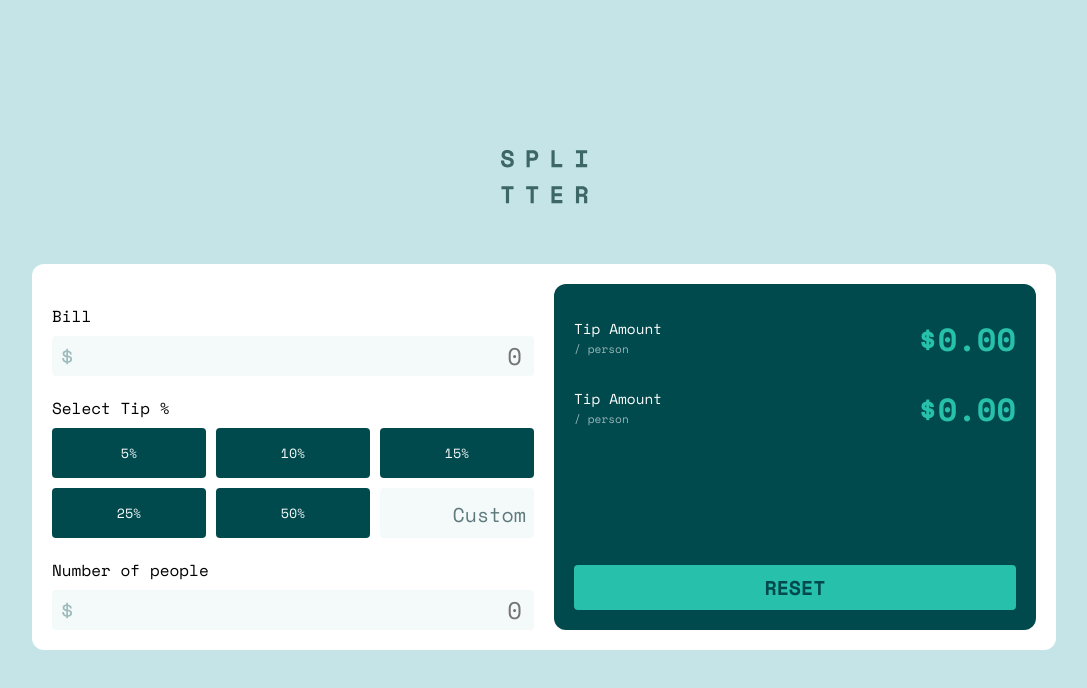
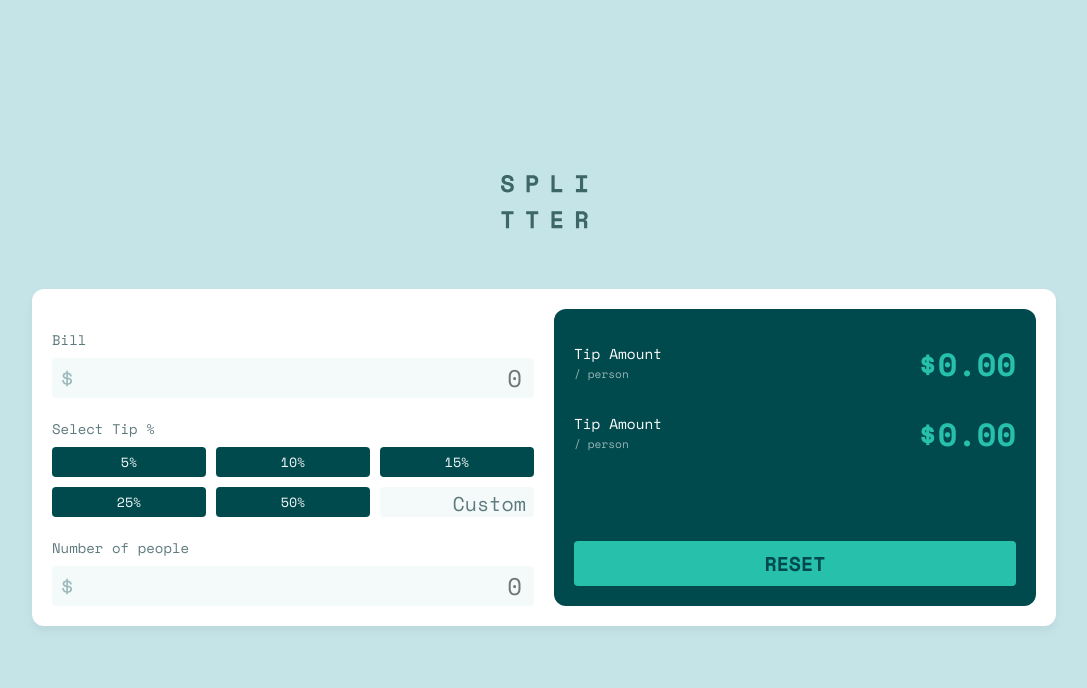
Before and after one commit to ezechukwu69/angular-tip-calculator, an Angular app: page / in a window 1280 px wide. Shown: the top 688 px of the page, without its empty margins (96-1183 px from the left). Built offline with nearby package versions, Linux system fonts and the light colour scheme.

Commit message:
Added colour fixes

```diff
--- a/src/app/app.component.scss
+++ b/src/app/app.component.scss
@@ -16,6 +16,7 @@
   row-gap: 40px;
   column-gap: 20px;
   overflow: hidden;
+  box-shadow: 0px 5px 10px rgb(0 0 0 / 0.05);
 }
 
 .title {
--- a/src/app/inputs/inputs.component.scss
+++ b/src/app/inputs/inputs.component.scss
@@ -1,6 +1,8 @@
 .title {
   margin-bottom: 8px;
   margin-top: 20px;
+  color: var(--dark-grayish-cyan-lighter);
+  font-size: 14px;
 }
 
 .percentage-button {
@@ -52,7 +54,7 @@
 .container {
   display: grid;
   grid-template-columns: 1fr 1fr 1fr;
-  grid-template-rows: repeat(2, 50px);
+  grid-template-rows: repeat(2, 30px);
   column-gap: 10px;
   row-gap: 10px;
 }
```
